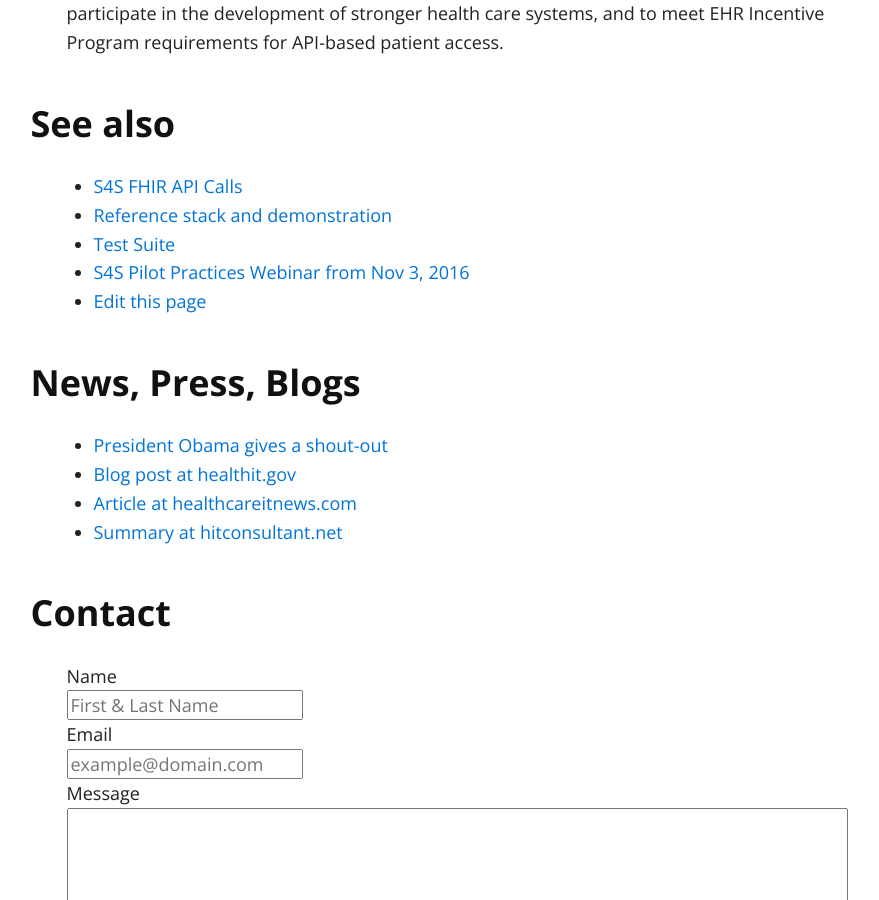
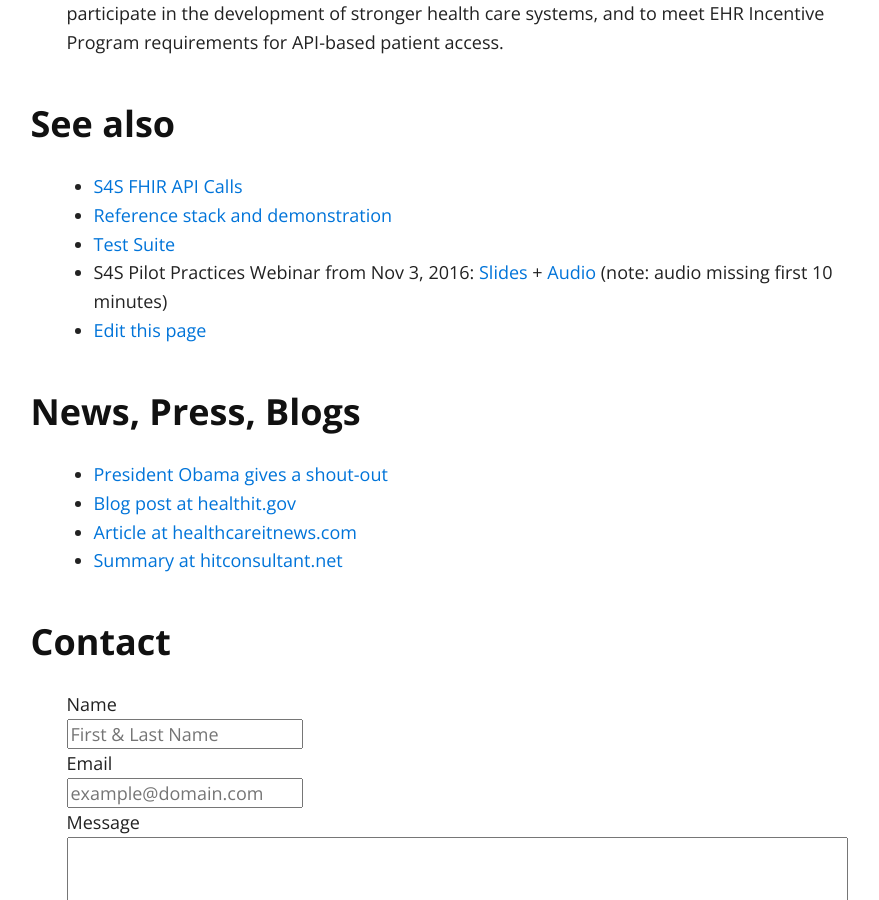
Before and after one commit to sync-for-science/sync-for-science.github.io, a Jekyll site: the page built from index.md, in a window 1280 px wide and 900 px high, scrolled down 1212 px. Shown: the whole window, without its empty margins (186-1065 px from the left). Built offline with Jekyll 4.4.1, drawn with Linux system fonts in a browser that asks for light colours; nearby versions of some CDN libraries.

Commit message:
Update index.md

```diff
--- a/index.md
+++ b/index.md
@@ -46,7 +46,7 @@
 * [S4S FHIR API Calls](./api-calls)
 * [Reference stack and demonstration](https://demo.syncfor.science/)
 * [Test Suite](https://tests.demo.syncfor.science/)
-* [S4S Pilot Practices Webinar from Nov 3, 2016](http://bit.ly/s4s-pilot-practices-webinar)
+* S4S Pilot Practices Webinar from Nov 3, 2016: [Slides](http://bit.ly/s4s-pilot-practices-webinar) + [Audio](https://drive.google.com/open?id=0BzDLBlJ9IyUCU0VHOHJZQ3llQ3M) (note: audio missing first 10 minutes)
 * [Edit this page](https://github.com/sync-for-science/sync-for-science.github.io/edit/master/index.md)
 
 
```
